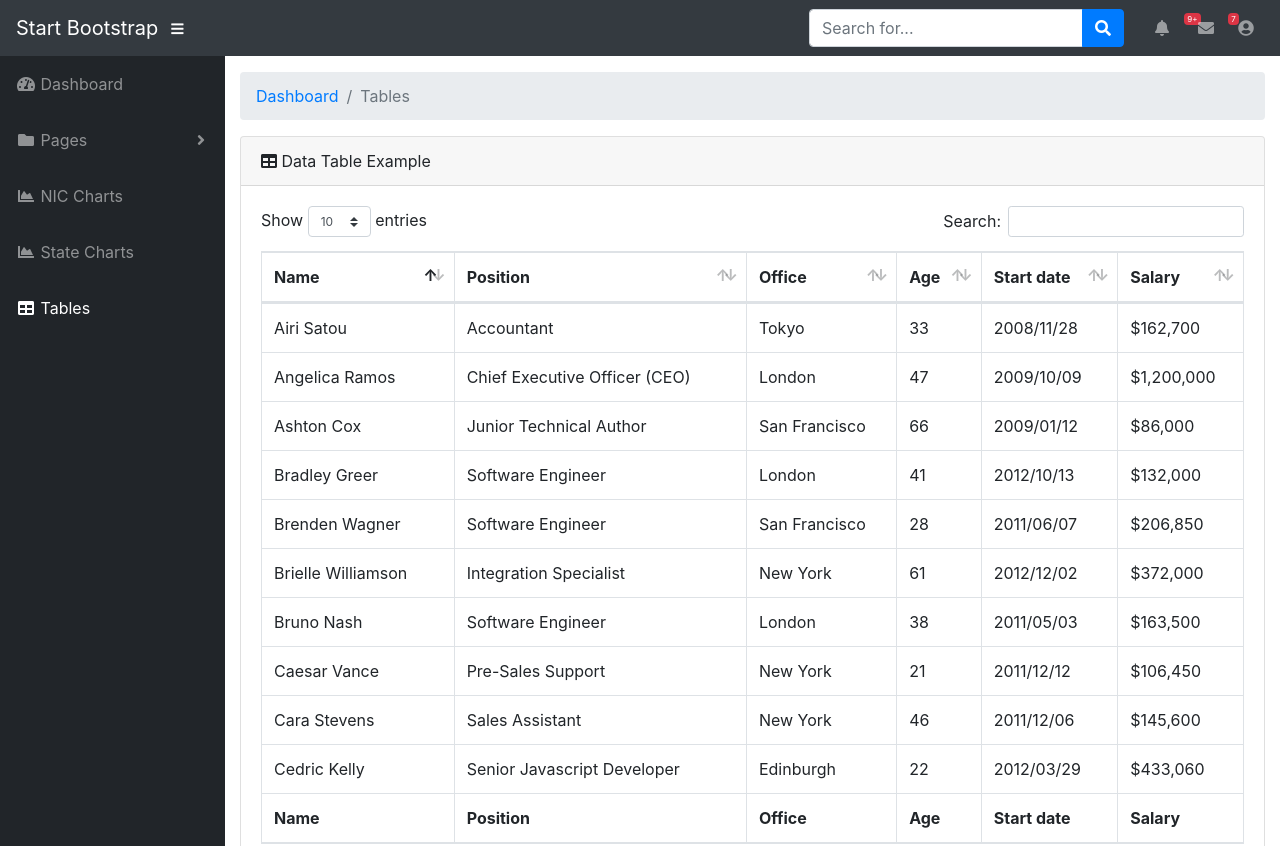
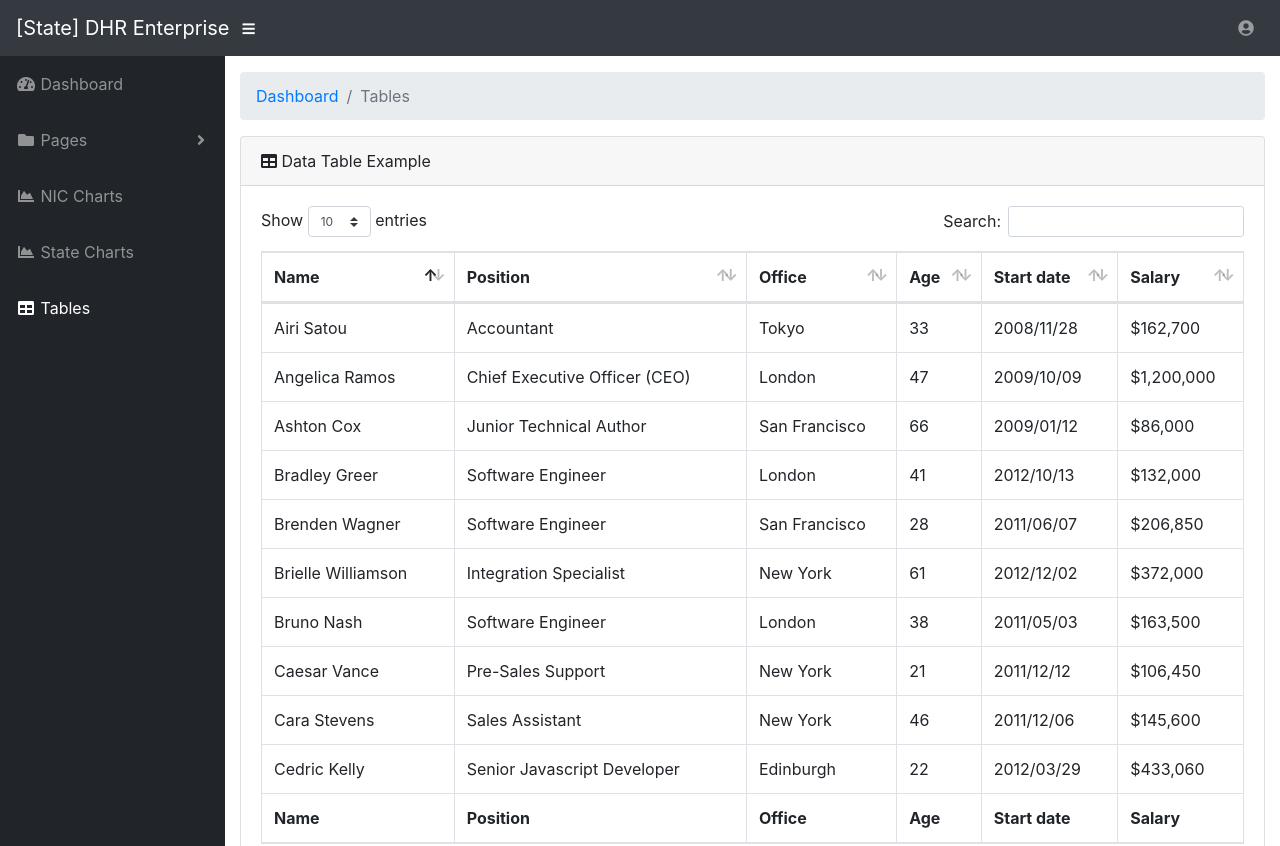
Before and after one commit to jake-crawford-nic/nic-dhr-demo, a website with bundled scripts: page tables.html in a window 1280 px wide. Shown: the top 846 px of the page. Built offline with nearby package versions, Linux system fonts and the light colour scheme.

Commit message:
changing navbar 'branding'

```diff
--- a/tables.html
+++ b/tables.html
@@ -29,50 +29,14 @@
 
     <nav class="navbar navbar-expand navbar-dark bg-dark static-top">
 
-      <a class="navbar-brand mr-1" href="index.html">Start Bootstrap</a>
+      <a class="navbar-brand mr-1" href="index.html">[State] DHR Enterprise</a>
 
       <button class="btn btn-link btn-sm text-white order-1 order-sm-0" id="sidebarToggle" href="#">
         <i class="fas fa-bars"></i>
       </button>
 
-      <!-- Navbar Search -->
-      <form class="d-none d-md-inline-block form-inline ml-auto mr-0 mr-md-3 my-2 my-md-0">
-        <div class="input-group">
-          <input type="text" class="form-control" placeholder="Search for..." aria-label="Search" aria-describedby="basic-addon2">
-          <div class="input-group-append">
-            <button class="btn btn-primary" type="button">
-              <i class="fas fa-search"></i>
-            </button>
-          </div>
-        </div>
-      </form>
-
       <!-- Navbar -->
-      <ul class="navbar-nav ml-auto ml-md-0">
-        <li class="nav-item dropdown no-arrow mx-1">
-          <a class="nav-link dropdown-toggle" href="#" id="alertsDropdown" role="button" data-toggle="dropdown" aria-haspopup="true" aria-expanded="false">
-            <i class="fas fa-bell fa-fw"></i>
-            <span class="badge badge-danger">9+</span>
-          </a>
-          <div class="dropdown-menu dropdown-menu-right" aria-labelledby="alertsDropdown">
-            <a class="dropdown-item" href="#">Action</a>
-            <a class="dropdown-item" href="#">Another action</a>
-            <div class="dropdown-divider"></div>
-            <a class="dropdown-item" href="#">Something else here</a>
-          </div>
-        </li>
-        <li class="nav-item dropdown no-arrow mx-1">
-          <a class="nav-link dropdown-toggle" href="#" id="messagesDropdown" role="button" data-toggle="dropdown" aria-haspopup="true" aria-expanded="false">
-            <i class="fas fa-envelope fa-fw"></i>
-            <span class="badge badge-danger">7</span>
-          </a>
-          <div class="dropdown-menu dropdown-menu-right" aria-labelledby="messagesDropdown">
-            <a class="dropdown-item" href="#">Action</a>
-            <a class="dropdown-item" href="#">Another action</a>
-            <div class="dropdown-divider"></div>
-            <a class="dropdown-item" href="#">Something else here</a>
-          </div>
-        </li>
+      <ul class="navbar-nav ml-auto">
         <li class="nav-item dropdown no-arrow">
           <a class="nav-link dropdown-toggle" href="#" id="userDropdown" role="button" data-toggle="dropdown" aria-haspopup="true" aria-expanded="false">
             <i class="fas fa-user-circle fa-fw"></i>
```
Also changed, not shown: 404.html (+1 -1 lines), blank.html (+1 -1 lines), charts-enterprise.html (+1 -1 lines), charts-state.html (+1 -1 lines), index.html (+1 -1 lines).
